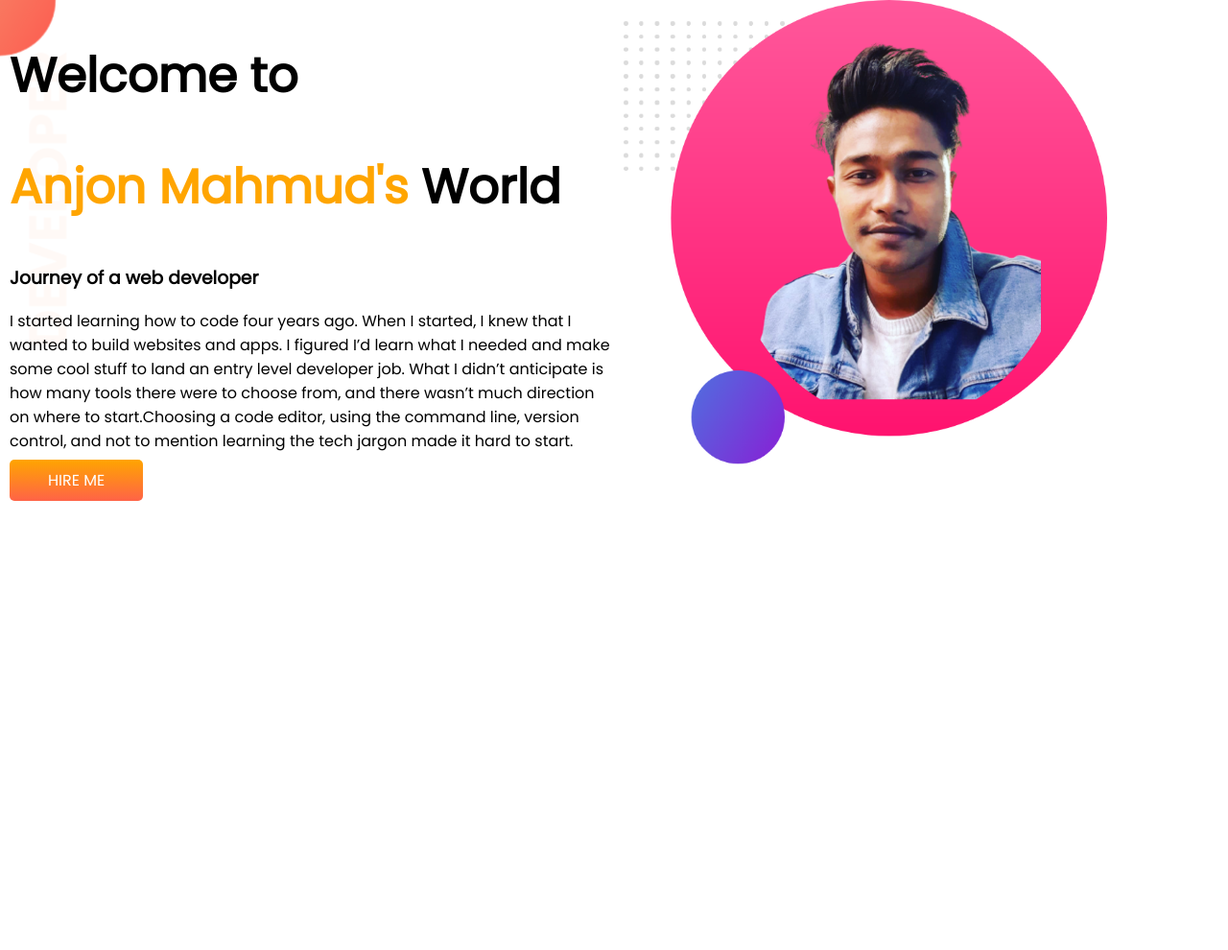
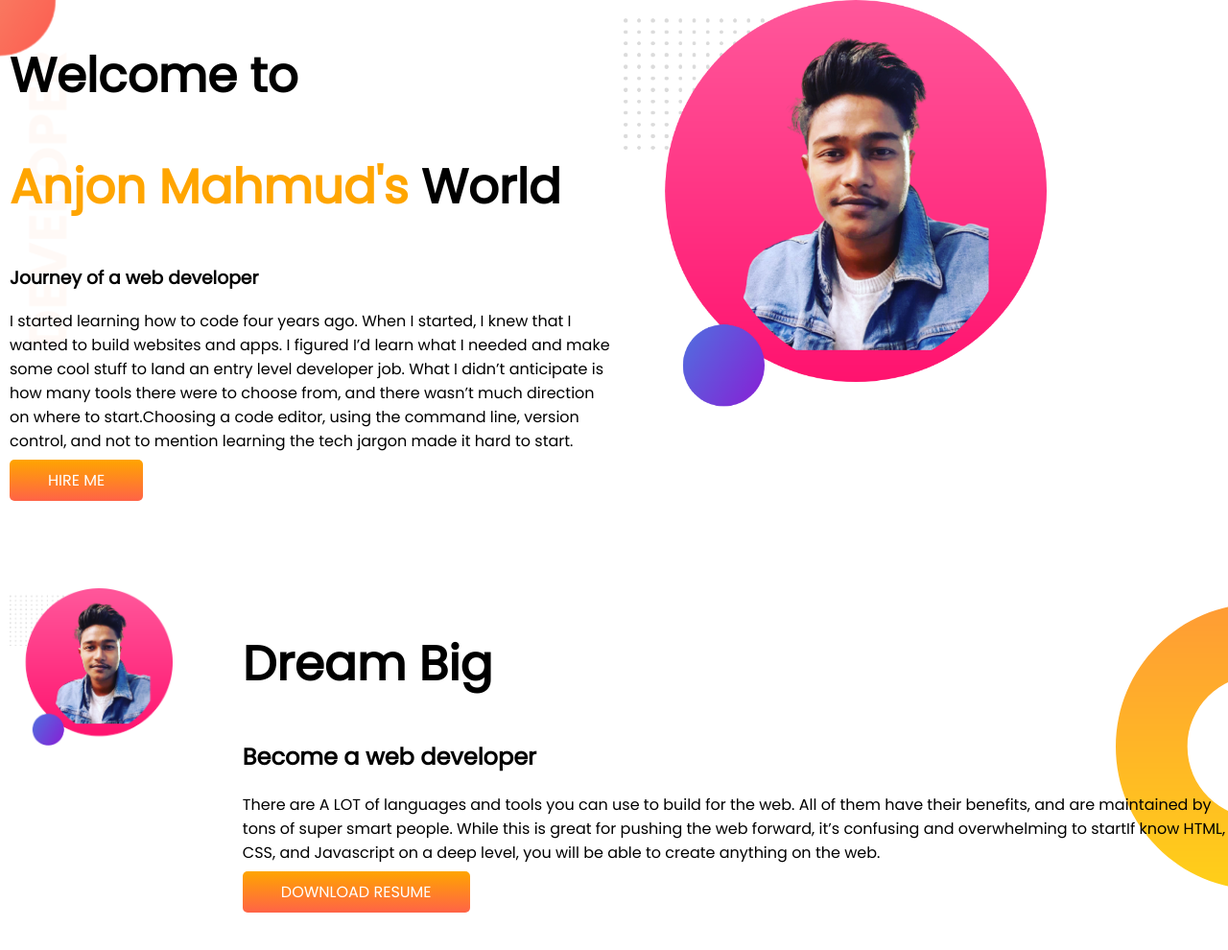
Before and after one commit to anjon-looser/Developer-portfolio-, a plain HTML site: page index.html in a window 1280 px wide. Shown: the whole page at 96% size. Before the commit the page ends 800 px from the top, so only its background shows below. Drawn offline with Linux system fonts and the light colour scheme.

Commit message:
Dream added

```diff
--- a/index.html
+++ b/index.html
@@ -27,6 +27,18 @@
    <img src="picture/my-bg2.png" alt="">
 </div>
 </section>
+<section class="dream-big">
+    <div class="half-width">
+        <img src="picture/my-bg2.png" alt="">
+    </div>
+    <div>
+        <h1>Dream Big</h1>
+        <h2>Become a web developer</h2>
+        <p>There are A LOT of languages and tools you can use to build for the web. All of them have their benefits, and are maintained by tons of super smart people. While this is great for pushing the web forward, it’s confusing and overwhelming to startIf know HTML, CSS, and Javascript on a deep level, you will be able to create anything on the web.</p>
+        <a class="link-button"  target="_blank" href="">DOWNLOAD RESUME</a>
+    </div>
+
+</section>
 
 </body>
 </html>
--- a/style.css
+++ b/style.css
@@ -14,6 +14,7 @@ body
      section{
 
         display: flex;
+        margin-bottom: 100px;
      }
      .half-width
      {
@@ -22,7 +23,7 @@ body
      }
      .half-width img
      {
-         width: 80%;
+         width: 70%;
      }
      .link-button{
          text-decoration: none;
@@ -37,3 +38,9 @@ body
          background-image: url(images/top-banner.png);
          background-repeat: no-repeat;
      }
+     .dream-big
+     {
+         background-image: url(images/dream-bg.png);
+         background-repeat: no-repeat;
+         background-position: right;
+     }
```
